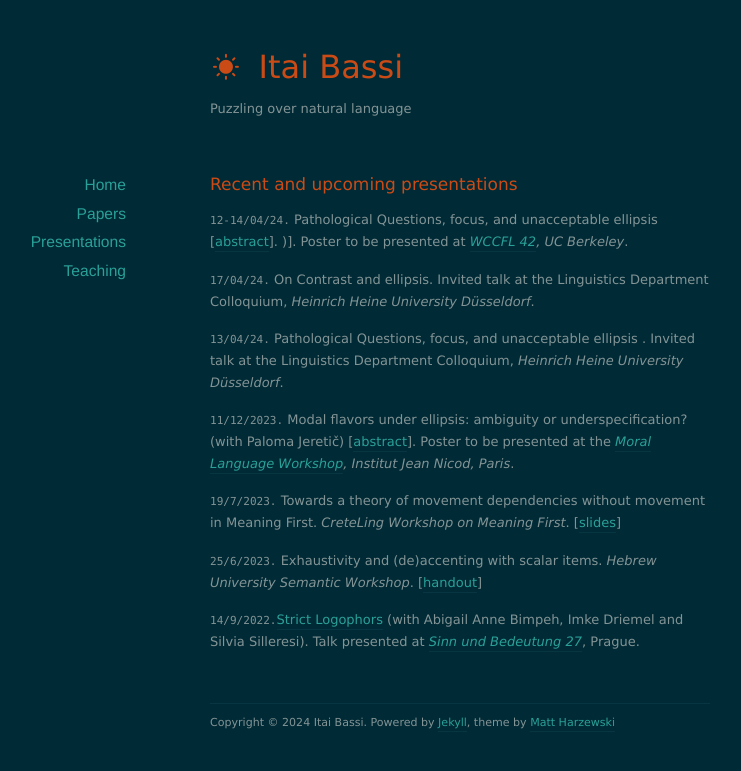
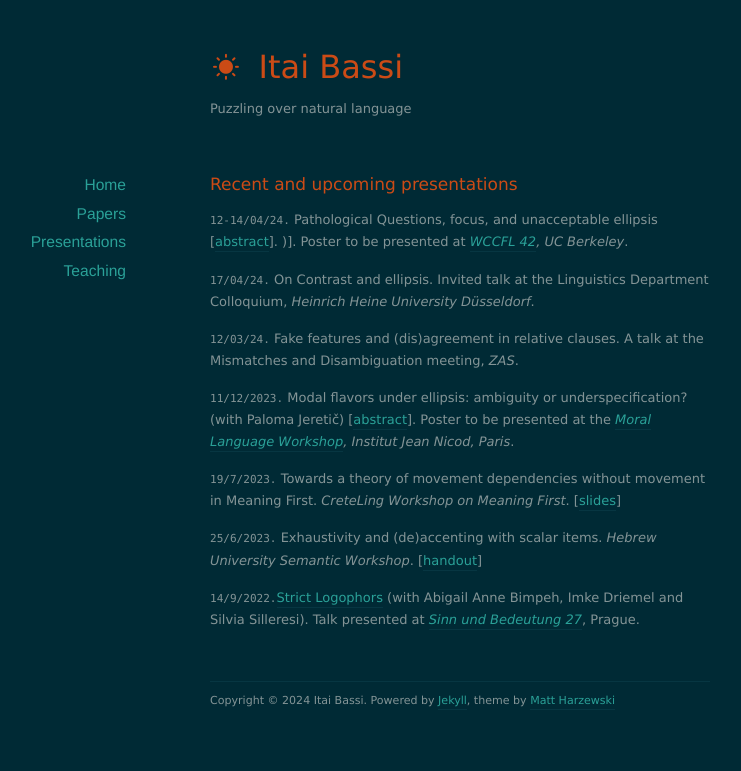
Before and after one commit to itaibassi/itaibassi.github.io, a Jekyll site: the page built from presentations/index.markdown, in a window 1280 px wide. Shown: the top 771 px of the page, without its empty margins (180-921 px from the left). Built offline with Jekyll 4.4.1, drawn with Linux system fonts in a browser that asks for light colours; nearby versions of some CDN libraries.

Commit message:
Update index.markdown

```diff
--- a/presentations/index.markdown
+++ b/presentations/index.markdown
@@ -16,8 +16,8 @@ title: Presentations
 
 `17/04/24.`  On Contrast and ellipsis. Invited talk at the Linguistics Department Colloquium, *Heinrich Heine University Düsseldorf*.
 
-`13/04/24.`  Pathological Questions, focus, and unacceptable ellipsis
-. Invited talk at the Linguistics Department Colloquium, *Heinrich Heine University Düsseldorf*.
+`12/03/24.`  Fake features and (dis)agreement in relative clauses.
+A talk at the Mismatches and Disambiguation meeting, *ZAS*.
 
 `11/12/2023.` Modal flavors under ellipsis: ambiguity or underspecification? (with Paloma Jeretič) [[abstract](https://www.dropbox.com/scl/fi/9fga8twozfypck2rbrpf7/Modal-flavors-under-ellipsis-ambiguity-or-underspecification.pdf?rlkey=eslrrrjbt7hdkgsc288rzphw1&dl=0)]. Poster to be presented at  the *[Moral Language Workshop](https://www.dropbox.com/scl/fi/9fga8twozfypck2rbrpf7/Modal-flavors-under-ellipsis-ambiguity-or-underspecification.pdf?rlkey=eslrrrjbt7hdkgsc288rzphw1&dl=0), Institut Jean Nicod, Paris*.
 
```
